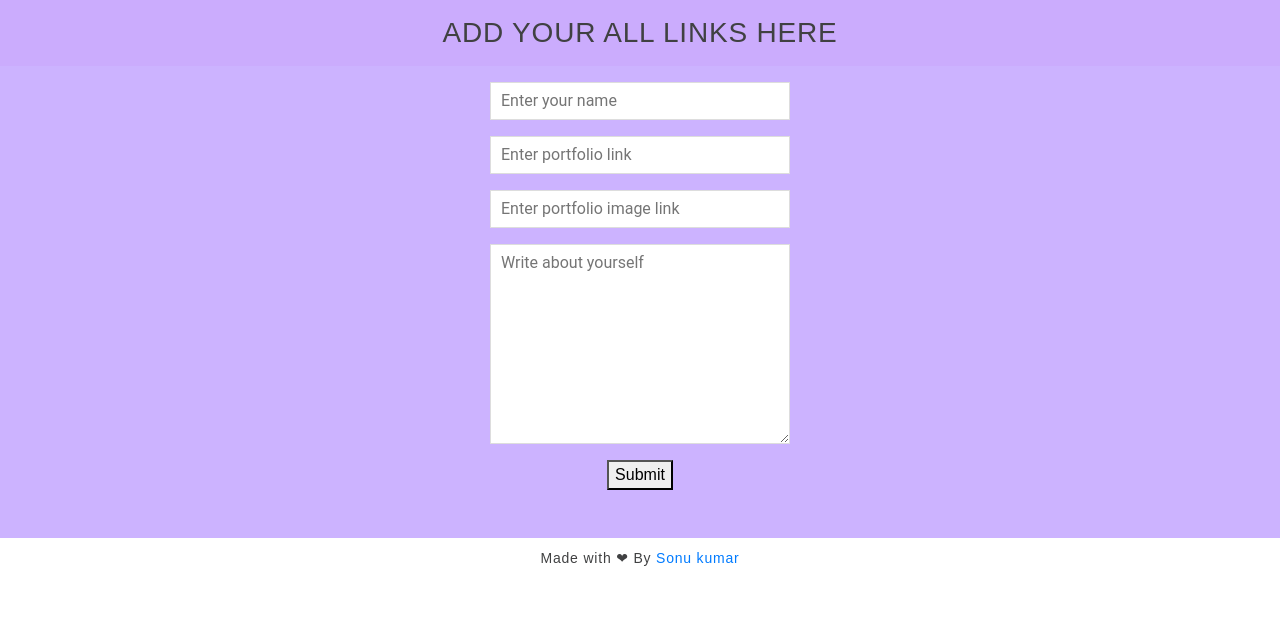
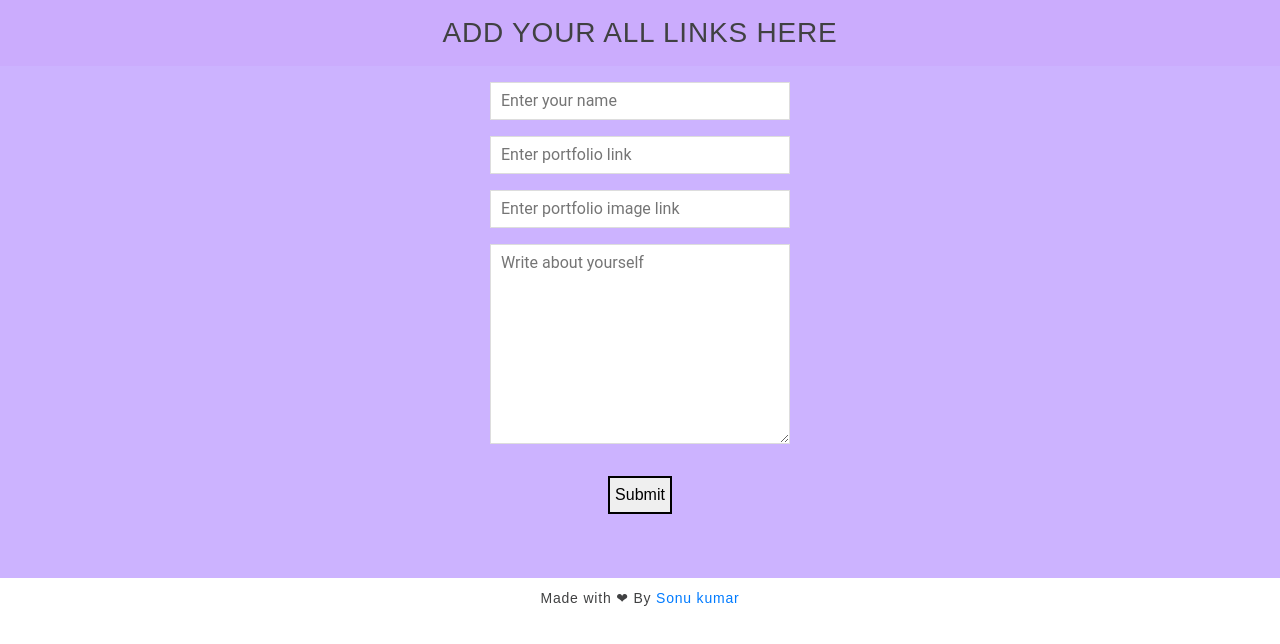
Before and after one commit to abhishekit04/links-list, a website: page add.html in a window 1280 px wide. Drawn offline with nearby package versions, Linux system fonts and the light colour scheme; a web font is replaced by a local one.

Commit message:
updated input

```diff
--- a/add.html
+++ b/add.html
@@ -70,7 +70,7 @@
                 <input type="url" name="portfolio" placeholder="Enter portfolio image link">
                 <textarea name="about"  placeholder="Write about yourself" required></textarea>
 
-                <button type="submit" >Submit</button>
+                <button type="submit" class="link">Submit</button>
             </form>
 
             <br><br>
--- a/public/style.css
+++ b/public/style.css
@@ -81,14 +81,26 @@ a {
 }
 
 a:hover {
-  /* text-decoration: dotted; */
   text-decoration: underline;
+  color: blueviolet;
 
-  /* border: 2px solid yellow; */
 }
 
 a:visited {
   color: #202020;
+}
+
+.link {
+
+  border: 2px solid black;
+  padding: 5px;
+  margin: 16px;
+}
+
+.link:hover {
+  background-color: green;
+  text-decoration: none;
+  color: white;
 }
 
 p {
--- a/style.css
+++ b/style.css
@@ -81,14 +81,26 @@ a {
 }
 
 a:hover {
-  /* text-decoration: dotted; */
   text-decoration: underline;
+  color: blueviolet;
 
-  /* border: 2px solid yellow; */
 }
 
 a:visited {
   color: #202020;
+}
+
+.link {
+
+  border: 2px solid black;
+  padding: 5px;
+  margin: 16px;
+}
+
+.link:hover {
+  background-color: green;
+  text-decoration: none;
+  color: white;
 }
 
 p {
```
Also changed, not shown: detail.html (+1 -1 lines), detailsForMe.html (+2 -2 lines), index.html (+3 -0 lines), public/add.html (+1 -1 lines), public/detail.html (+2 -0 lines), public/detailsForMe.html (+4 -2 lines), public/index.html (+3 -0 lines).
